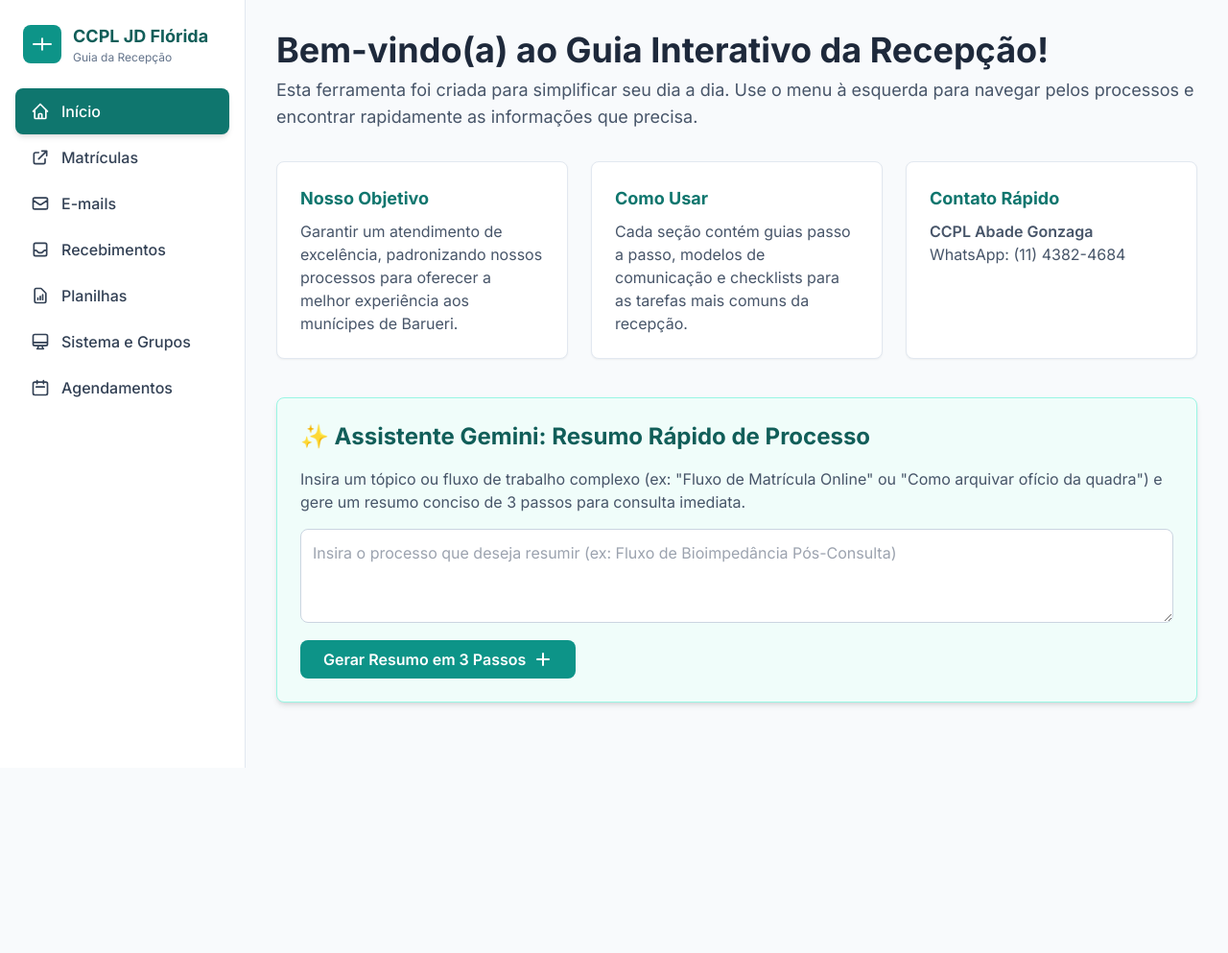
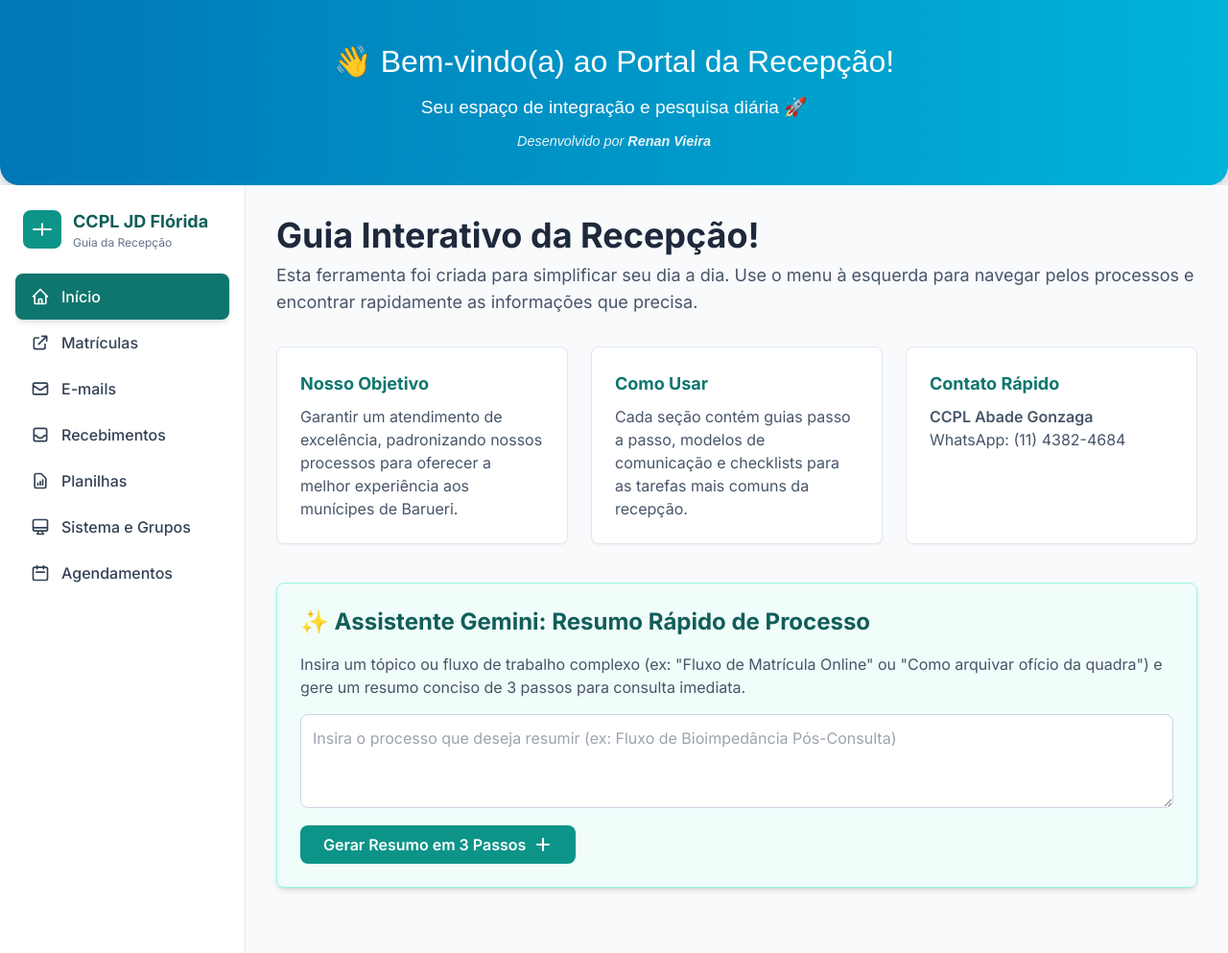
Before and after one commit to renanvieirarsv18-cmd/guiarecep.github.io, a plain HTML site: page index.html in a window 1280 px wide. Shown: the whole page at 96% size. Before the commit the page ends 800 px from the top, so only its background shows below. Drawn offline with nearby package versions, Linux system fonts and the light colour scheme.

Commit message:
Update index.html

```diff
--- a/index.html
+++ b/index.html
@@ -91,6 +91,45 @@
     </style>
 </head>
 <body>
+
+
+    <!-- Banner de Boas-Vindas -->
+<div class="banner">
+  <h1>👋 Bem-vindo(a) ao Portal da Recepção!</h1>
+  <p>Seu espaço de integração e pesquisa diária 🚀</p>
+  <p class="creditos">Desenvolvido por <strong>Renan Vieira</strong></p>
+</div>
+
+<style>
+  .banner {
+    background: linear-gradient(90deg, #0077b6, #00b4d8);
+    color: #fff;
+    text-align: center;
+    padding: 40px 20px 30px 20px;
+    border-radius: 0 0 20px 20px;
+    box-shadow: 0px 4px 15px rgba(0,0,0,0.2);
+    font-family: Arial, sans-serif;
+  }
+
+  .banner h1 {
+    font-size: 2em;
+    margin-bottom: 10px;
+  }
+
+  .banner p {
+    font-size: 1.2em;
+    margin: 5px 0;
+  }
+
+  .banner .creditos {
+    font-size: 0.9em;
+    margin-top: 10px;
+    opacity: 0.9;
+    font-style: italic;
+  }
+</style>
+
+
     <div class="flex h-screen bg-slate-50 text-slate-800">
         <aside id="sidebar" class="w-64 bg-white p-4 space-y-2 border-r border-slate-200 flex-shrink-0 overflow-y-auto">
             <div class="flex items-center space-x-3 p-2 mb-4">
@@ -132,7 +171,7 @@
 
         <main class="flex-1 p-6 lg:p-8 overflow-y-auto">
             <section id="inicio" class="content-section active" role="tabpanel" tabindex="0">
-                <h1 class="text-4xl font-bold text-slate-800 mb-2">Bem-vindo(a) ao Guia Interativo da Recepção!</h1>
+                <h1 class="text-4xl font-bold text-slate-800 mb-2">Guia Interativo da Recepção!</h1>
                 <p class="text-lg text-slate-600 mb-8">Esta ferramenta foi criada para simplificar seu dia a dia. Use o menu à esquerda para navegar pelos processos e encontrar rapidamente as informações que precisa.</p>
 
                 <div class="grid grid-cols-1 md:grid-cols-2 lg:grid-cols-3 gap-6">
```
